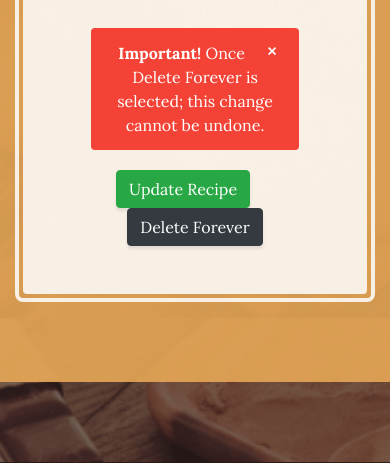
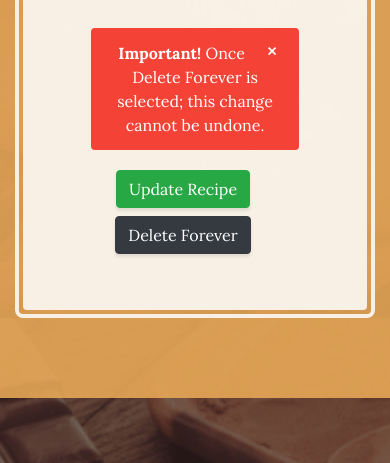
Before and after one commit to Code-Institute-Submissions/raw-dessert-recipes, a Flask app: template templates/viewrecipe.html in a window 390 px wide. Shown: the part 526-989 px from the top of the page. Run offline with Flask 2, Linux system fonts and the light colour scheme; the template is opened without the code that fills it, so the values that code supplies are empty; some libraries are stand-ins or nearby versions.

Commit message:
Updated bootstrap margin class on Update Recipe and Delete Forever buttons for improved responsive spacing.

```diff
--- a/templates/viewrecipe.html
+++ b/templates/viewrecipe.html
@@ -86,9 +86,11 @@
                             <span class="closebtn" onclick="this.parentElement.style.display='none';">&times;</span>
                             <strong>Important!</strong> Once Delete Forever is selected; this change cannot be undone.
                         </div>
-                        <div class="col s3">
-                            <a href="{{url_for('edit_recipe', recipe_id=recipe._id)}}" class="btn btn-success mr-4">Update Recipe</a>
-                            <a href="{{url_for('delete_recipe', recipe_id=recipe._id)}}" class="btn btn-dark">Delete Forever</a>
+                        <div>
+                            <a href="{{url_for('edit_recipe', recipe_id=recipe._id)}}" class="btn btn-success mr-4 mb-2">Update Recipe</a>
+                        </div>
+                        <div>
+                            <a href="{{url_for('delete_recipe', recipe_id=recipe._id)}}" class="btn btn-dark  mr-4 mb-2">Delete Forever</a>
                         </div>
                     </div>
                 </div>
```
